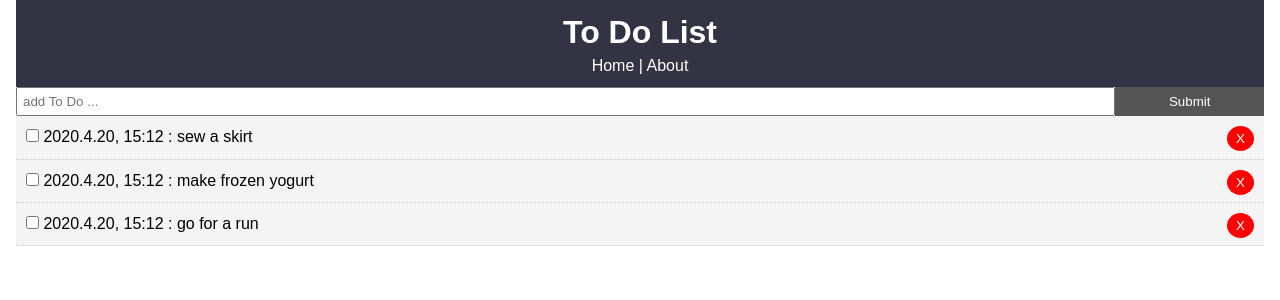
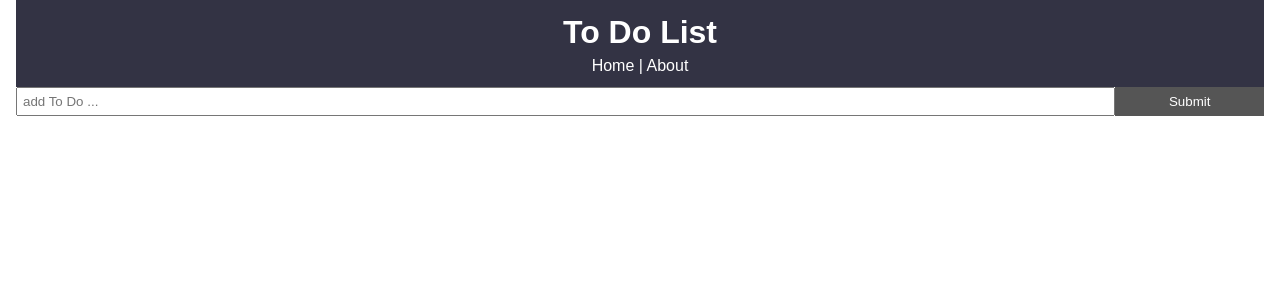
Before and after one commit to opatiny/react-exercise, a React (Create React App) app: page / in a window 1280 px wide. Shown: the top 300 px of the page. Built offline with nearby package versions, Linux system fonts and the light colour scheme.

Commit message:
chore: functional v1.0.0

```diff
--- a/src/App.js
+++ b/src/App.js
@@ -1,3 +1,4 @@
+import Debug from 'debug';
 import React, { Component } from 'react';
 // Router is what handles the different urls to different pages
 import { BrowserRouter as Router, Route } from 'react-router-dom';
@@ -10,43 +11,33 @@ import About from './components/pages/About';
 
 import './App.css';
 
+const debug = Debug('App.js');
+
 // no render method?
 
 class App extends Component {
   state = {
-    todos: [
-      {
-        id: uuidV4(),
-        epoch: Date.now(),
-        title: 'sew a skirt',
-        completed: false,
-      },
-      {
-        id: uuidV4(),
-        epoch: Date.now(),
-        title: 'make frozen yogurt',
-        completed: false,
-      },
-      {
-        id: uuidV4(),
-        epoch: Date.now(),
-        title: 'go for a run',
-        completed: false,
-      },
-    ],
+    todos: [],
   };
 
   // Function that runs when the component is created
   componentDidMount() {
-    let rawData = window.localStorage.getItem('data');
-    this.setState = JSON.parse(rawData);
+    debug('Main component mounted');
+    const rawState = window.localStorage.getItem('data');
+    if (rawState !== null) {
+      this.setState(JSON.parse(rawState));
+    }
+    debug(this.state);
   }
 
   // Function that runs every time the component's state is modified
   componentDidUpdate() {
+    debug('Component updated');
+
     if (this.state) {
       window.localStorage.setItem('data', JSON.stringify(this.state));
     }
+    debug(this.state);
   }
 
   // Toggle the completed property of todos
--- a/src/components/TodoItem.js
+++ b/src/components/TodoItem.js
@@ -14,6 +14,13 @@ export default class TodoItem extends Component {
       borderBottom: '1px #ccc dotted',
     };
   };
+  getButtonStyle = () => {
+    return {
+      background: this.props.todo.completed ? '#f4f4f4' : 'lightgreen',
+      cursor: 'pointer',
+      border: 'none',
+    };
+  };
   returnDate = (epoch) => {
     let date = new Date(epoch);
     return `${date.getFullYear()}.${
@@ -26,8 +33,10 @@ export default class TodoItem extends Component {
       <div style={this.getStyle()}>
         <p>
           <input
-            type="checkbox"
-            onChange={this.props.toggleCompleted.bind(this, id)}
+            type="button"
+            onClick={this.props.toggleCompleted.bind(this, id)}
+            value="    "
+            style={this.getButtonStyle()}
           />{' '}
           {this.returnDate(epoch)}
           {' : '}
```
Also changed, not shown: package.json (+5 -3 lines), 1 other file (tests, documents, lock files or other folders).
